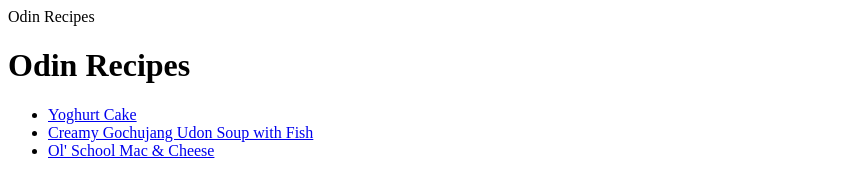
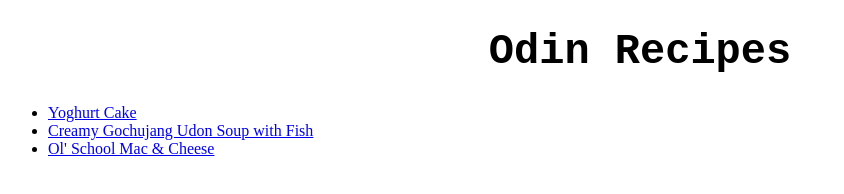
Before and after one commit to missagit/official-odin-recipes, a plain HTML site: page index.html in a window 1280 px wide. Shown: the whole page, without its empty margins (0-844 px from the left). Drawn offline with Linux system fonts and the light colour scheme; files that its build step writes are made by us from their sources.

Commit message:
Update index.html

```diff
--- a/index.html
+++ b/index.html
@@ -1,11 +1,12 @@
 <!DOCTYPE html>
 <html lang="en">
     <head>
-        <meta charset="UTF-8"
+        <meta charset="UTF-8">
         <title>Odin Recipes</title>
+        <link rel="stylesheet" href="styles.css">
     </head>
     <body>
-        <h1 cl>Odin Recipes</h1>
+        <h1 class="strike" id="title">Odin Recipes</h1>
 
         <ul>
         <li><a href="Recipes/yoghurt_cake.html">Yoghurt Cake</a></li>
```
